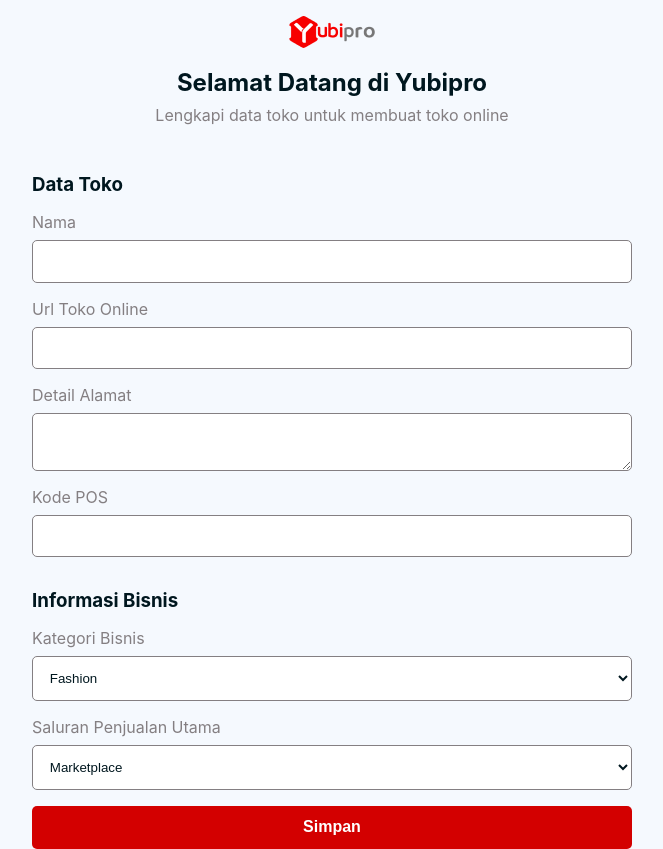
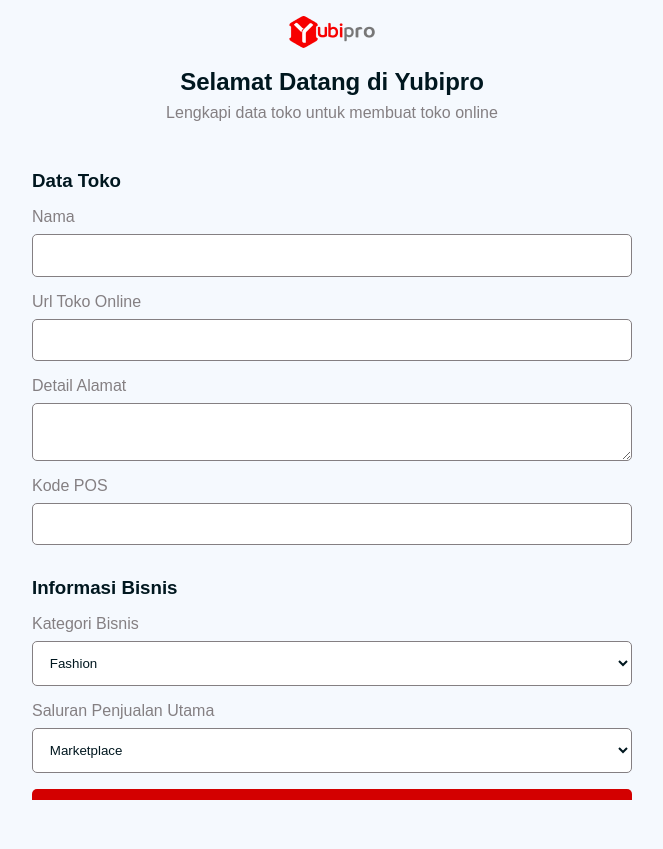
Before and after one commit to aufaroot18/yubipro, a React (Create React App) app: page / in a window 1280 px wide. Shown: the whole page, without its empty margins (308-971 px from the left). After the commit the page ends 800 px from the top, so only its background shows below. Built offline with nearby package versions, Linux system fonts and the light colour scheme.

Commit message:
feat: create global style

```diff
--- a/src/App.js
+++ b/src/App.js
@@ -3,6 +3,7 @@
 import Modal from "react-modal";
 import { ThemeProvider } from "styled-components";
 import theme from "./utils/constants/theme";
+import GlobalStyle from "./components/GlobalStyle";
 
 Modal.setAppElement("#root");
 
@@ -10,6 +11,7 @@
   return (
     <>
       <ThemeProvider theme={theme}>
+        <GlobalStyle />
         <Layout>
           <Routing />
         </Layout>
--- /dev/null
+++ b/src/components/GlobalStyle/index.js
@@ -0,0 +1,29 @@
+import { createGlobalStyle } from "styled-components";
+
+const GlobalStyle = createGlobalStyle`
+  @import url('https://fonts.googleapis.com/css2?family=Poppins:wght@400;500;600&display=swap');
+
+  * {
+    margin: 0;
+    padding: 0;
+    box-sizing: border-box;
+  }
+
+  html, body, #root {
+    height: 100%;
+    overflow: hidden;
+  }
+
+  body {
+    margin: 0;
+    background-color: #f5f9fe;
+    font-family: 'Poppins', sans-serif;
+  }
+
+  a {
+    text-decoration: none;
+    color: ${({ theme }) => theme.colors.info};
+  }
+`;
+
+export default GlobalStyle;
--- a/src/index.css
+++ /dev/null
@@ -1,20 +0,0 @@
-* {
-  margin: 0;
-  padding: 0;
-  box-sizing: border-box;
-}
-
-body {
-  margin: 0;
-  background-color: #f5f9fe;
-  font-family: -apple-system, BlinkMacSystemFont, 'Segoe UI', 'Roboto', 'Oxygen',
-    'Ubuntu', 'Cantarell', 'Fira Sans', 'Droid Sans', 'Helvetica Neue',
-    sans-serif;
-  -webkit-font-smoothing: antialiased;
-  -moz-osx-font-smoothing: grayscale;
-}
-
-code {
-  font-family: source-code-pro, Menlo, Monaco, Consolas, 'Courier New',
-    monospace;
-}
--- a/src/index.js
+++ b/src/index.js
@@ -1,6 +1,5 @@
 import React from "react";
 import ReactDOM from "react-dom/client";
-import "./index.css";
 import App from "./App";
 import reportWebVitals from "./reportWebVitals";
 import { BrowserRouter } from "react-router-dom";
```
